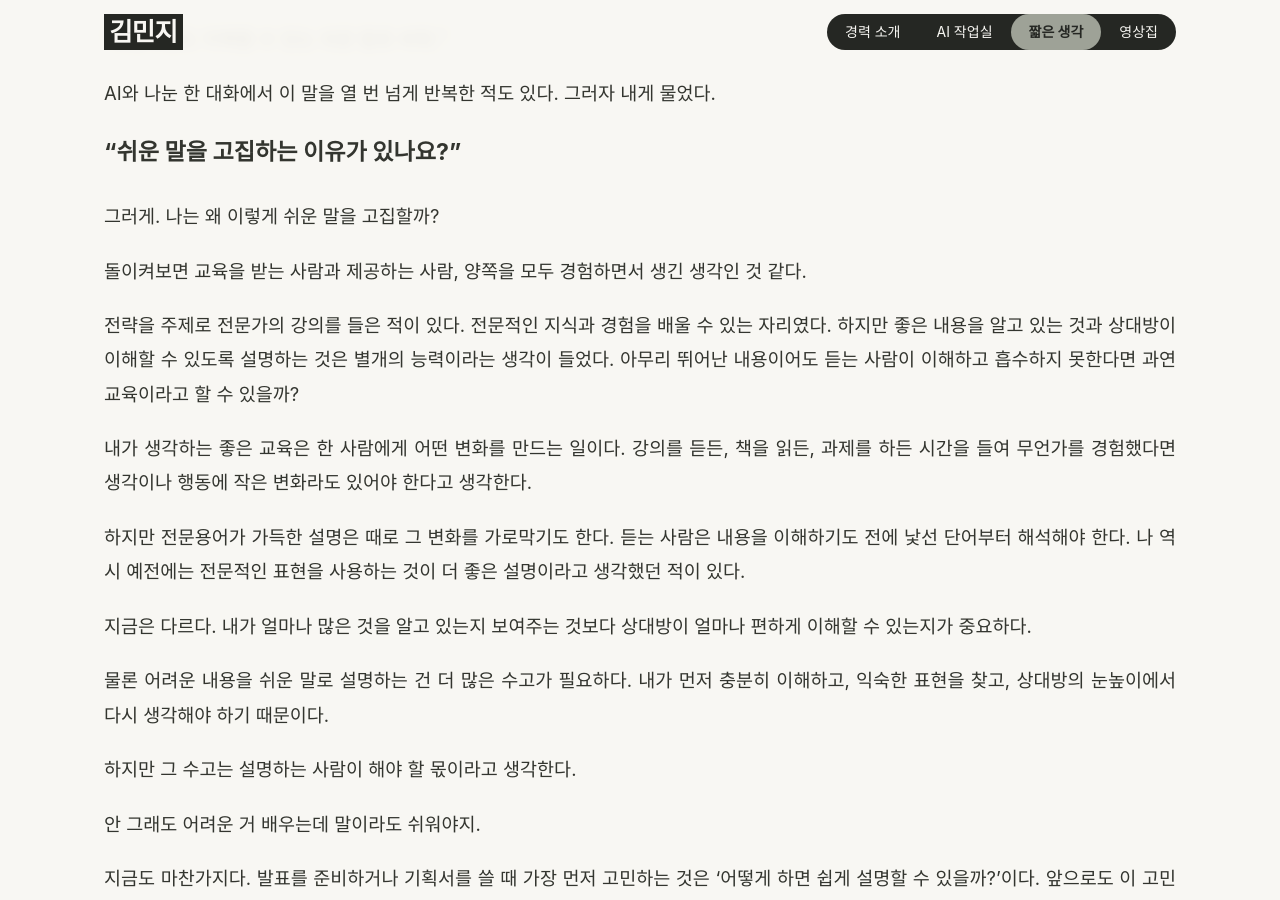
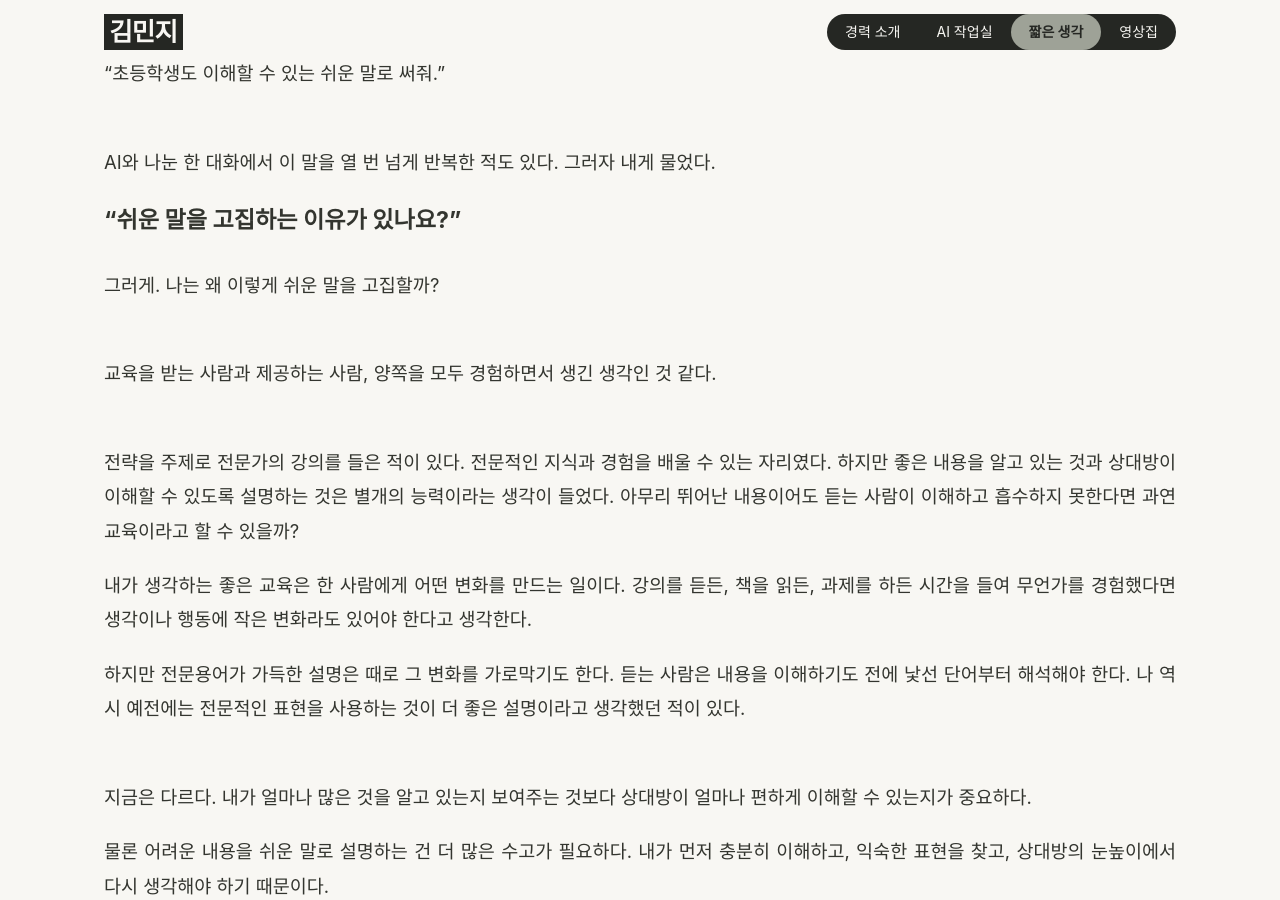
Before and after one commit to k-im-rose/k-im-rose.github.io, a Jekyll site: the page built from _thoughts/plain-words.md, in a window 1280 px wide and 900 px high, scrolled down 382 px. Built offline with Jekyll 4.4.1, drawn with Linux system fonts in a browser that asks for light colours; some web fonts are replaced.

Commit message:
Update plain-words.md

```diff
--- a/_thoughts/plain-words.md
+++ b/_thoughts/plain-words.md
@@ -7,28 +7,34 @@ summary: 나의 수고로 상대가 편안해지는 것
 
 최근 AI를 공부하면서 남들에게 보여주는 글을 쓰거나 말을 하는 일이 많아졌다. 그 과정에서 AI의 도움을 자주 받는데, 그때마다 AI를 사용하며 하는 말이 있다.
 
+&nbsp;
 “초등학생도 이해할 수 있는 쉬운 말로 써줘.”
 
+&nbsp;
 AI와 나눈 한 대화에서 이 말을 열 번 넘게 반복한 적도 있다. 그러자 내게 물었다.
 
 <p style="font-size: 1.25em;"><strong>“쉬운 말을 고집하는 이유가 있나요?”</strong></p>
 
 그러게. 나는 왜 이렇게 쉬운 말을 고집할까?
 
-돌이켜보면 교육을 받는 사람과 제공하는 사람, 양쪽을 모두 경험하면서 생긴 생각인 것 같다.
+&nbsp;
+교육을 받는 사람과 제공하는 사람, 양쪽을 모두 경험하면서 생긴 생각인 것 같다.
 
+&nbsp;
 전략을 주제로 전문가의 강의를 들은 적이 있다. 전문적인 지식과 경험을 배울 수 있는 자리였다. 하지만 좋은 내용을 알고 있는 것과 상대방이 이해할 수 있도록 설명하는 것은 별개의 능력이라는 생각이 들었다. 아무리 뛰어난 내용이어도 듣는 사람이 이해하고 흡수하지 못한다면 과연 교육이라고 할 수 있을까?
 
 내가 생각하는 좋은 교육은 한 사람에게 어떤 변화를 만드는 일이다. 강의를 듣든, 책을 읽든, 과제를 하든 시간을 들여 무언가를 경험했다면 생각이나 행동에 작은 변화라도 있어야 한다고 생각한다.
 
 하지만 전문용어가 가득한 설명은 때로 그 변화를 가로막기도 한다. 듣는 사람은 내용을 이해하기도 전에 낯선 단어부터 해석해야 한다. 나 역시 예전에는 전문적인 표현을 사용하는 것이 더 좋은 설명이라고 생각했던 적이 있다.
 
+&nbsp;
 지금은 다르다. 내가 얼마나 많은 것을 알고 있는지 보여주는 것보다 상대방이 얼마나 편하게 이해할 수 있는지가 중요하다.
 
 물론 어려운 내용을 쉬운 말로 설명하는 건 더 많은 수고가 필요하다. 내가 먼저 충분히 이해하고, 익숙한 표현을 찾고, 상대방의 눈높이에서 다시 생각해야 하기 때문이다.
 
 하지만 그 수고는 설명하는 사람이 해야 할 몫이라고 생각한다.
 
+&nbsp;
 안 그래도 어려운 거 배우는데 말이라도 쉬워야지.
 
 지금도 마찬가지다. 발표를 준비하거나 기획서를 쓸 때 가장 먼저 고민하는 것은 ‘어떻게 하면 쉽게 설명할 수 있을까?’이다. 앞으로도 이 고민을 계속하며, 상대방이 이해하기 쉬운 말로 소통하고 싶다.
```
